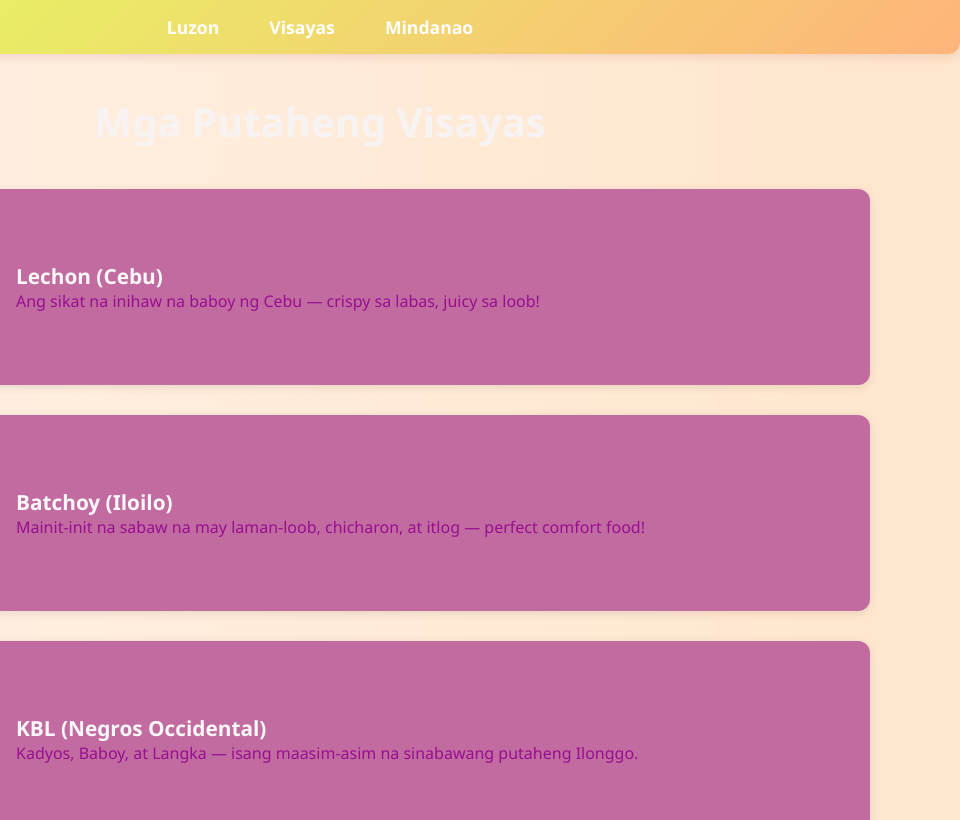
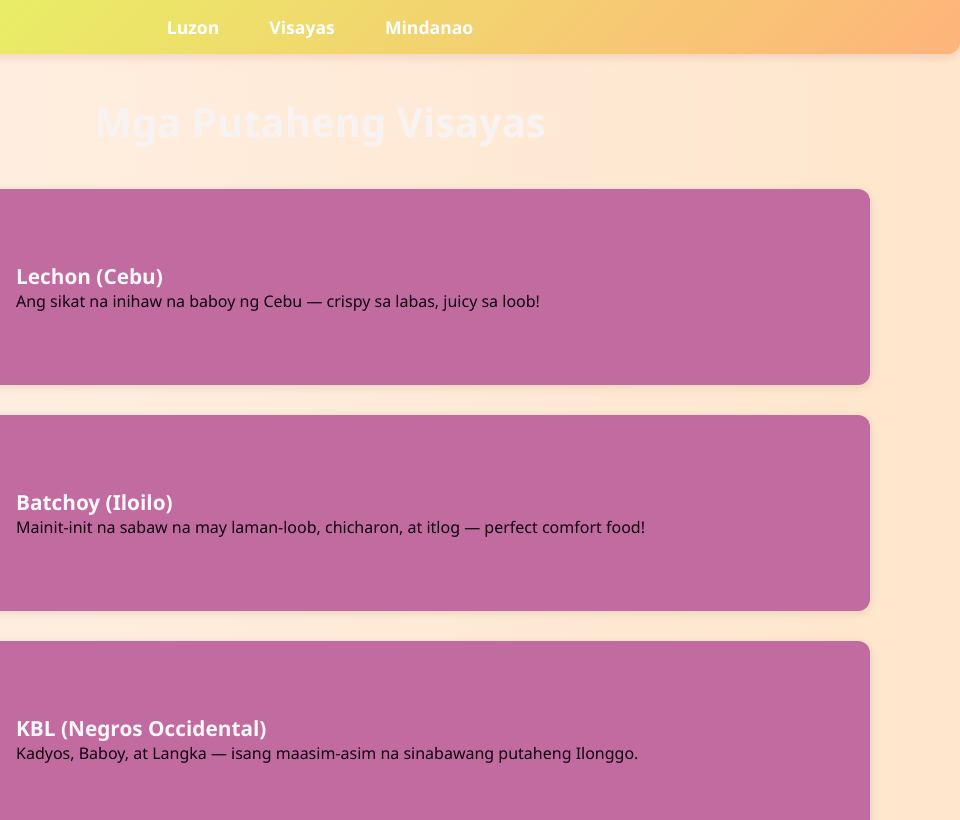
Before and after one commit to JennyRoseBayubay/web-dev-labs, a plain HTML site: page mini website/visayas.html in a window 1280 px wide. Shown: the top 820 px of the page, 320-1280 px from the left. Drawn offline with Linux system fonts and the light colour scheme.

Commit message:
add color

```diff
--- a/mini website/visayas.html
+++ b/mini website/visayas.html
@@ -8,7 +8,7 @@
         body {
             font-family: 'Segoe UI', sans-serif;
             background: linear-gradient(to right, #fff0e6, #ffe6cc);
-            color: #970f90;
+            color: #0e010d;
             margin: 0;
             padding: 0;
         }
```
